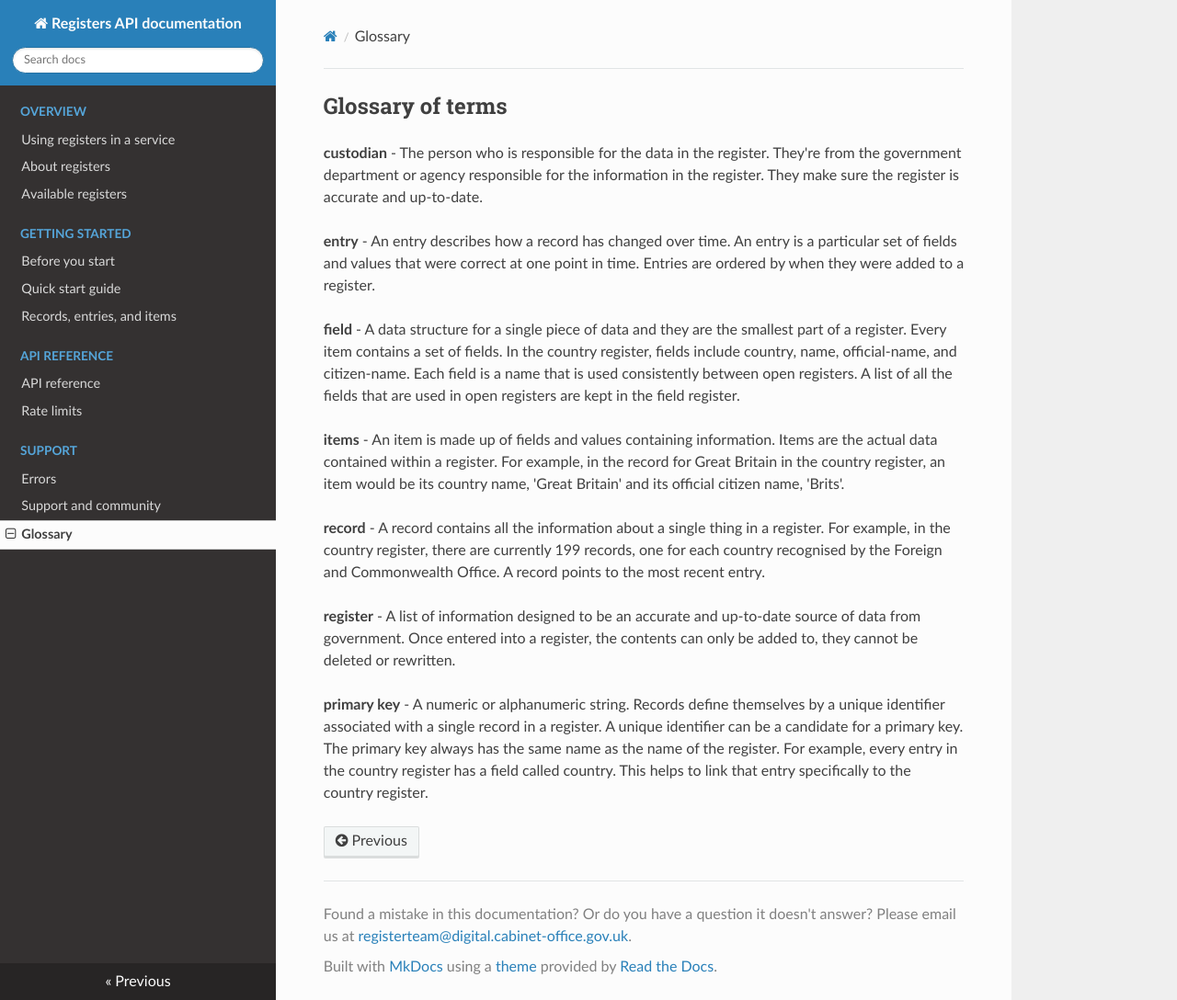
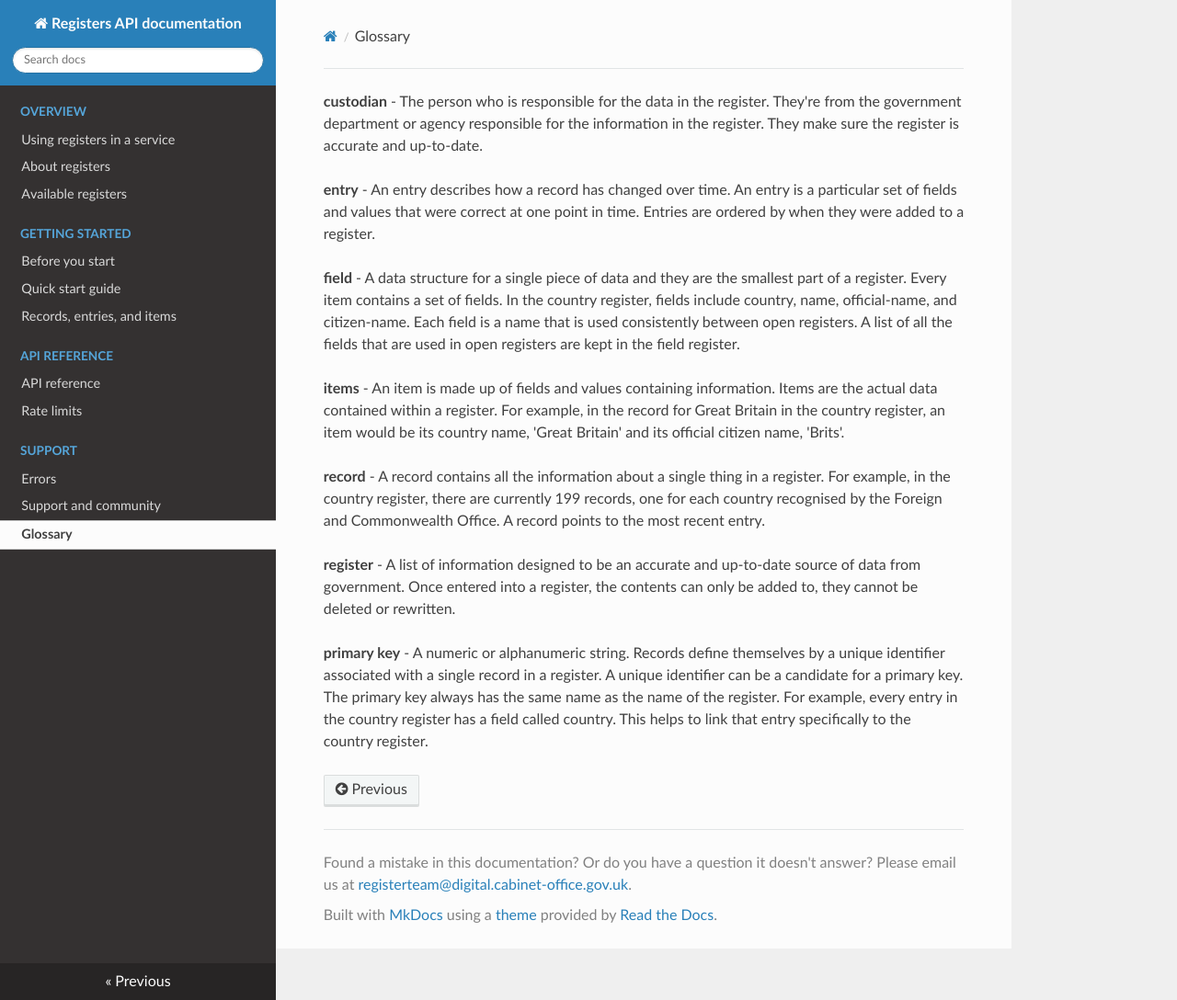
Before and after one commit to J-Lambo/J-Lambo.github.io-open-registers-tech-docs, an MkDocs documentation site: the page built from docs/glossary.md, in a window 1280 px wide and 1088 px high. Shown: the whole window at 92% size. Built offline with MkDocs 1.6.1, drawn with Linux system fonts in a browser that asks for light colours; nearby versions of some CDN libraries; old or Windows-style settings are respelled for this version of MkDocs.

Commit message:
Remove h1

```diff
--- a/docs/glossary.md
+++ b/docs/glossary.md
@@ -1,5 +1,3 @@
-## Glossary of terms
-
 **custodian** - The person who is responsible for the data in the register. They're from the government department or agency responsible for the information in the register. They make sure the register is accurate and up-to-date.
 
 **entry** - An entry describes how a record has changed over time. An entry is a particular set of fields and values that were correct at one point in time. Entries are ordered by when they were added to a register.
```
